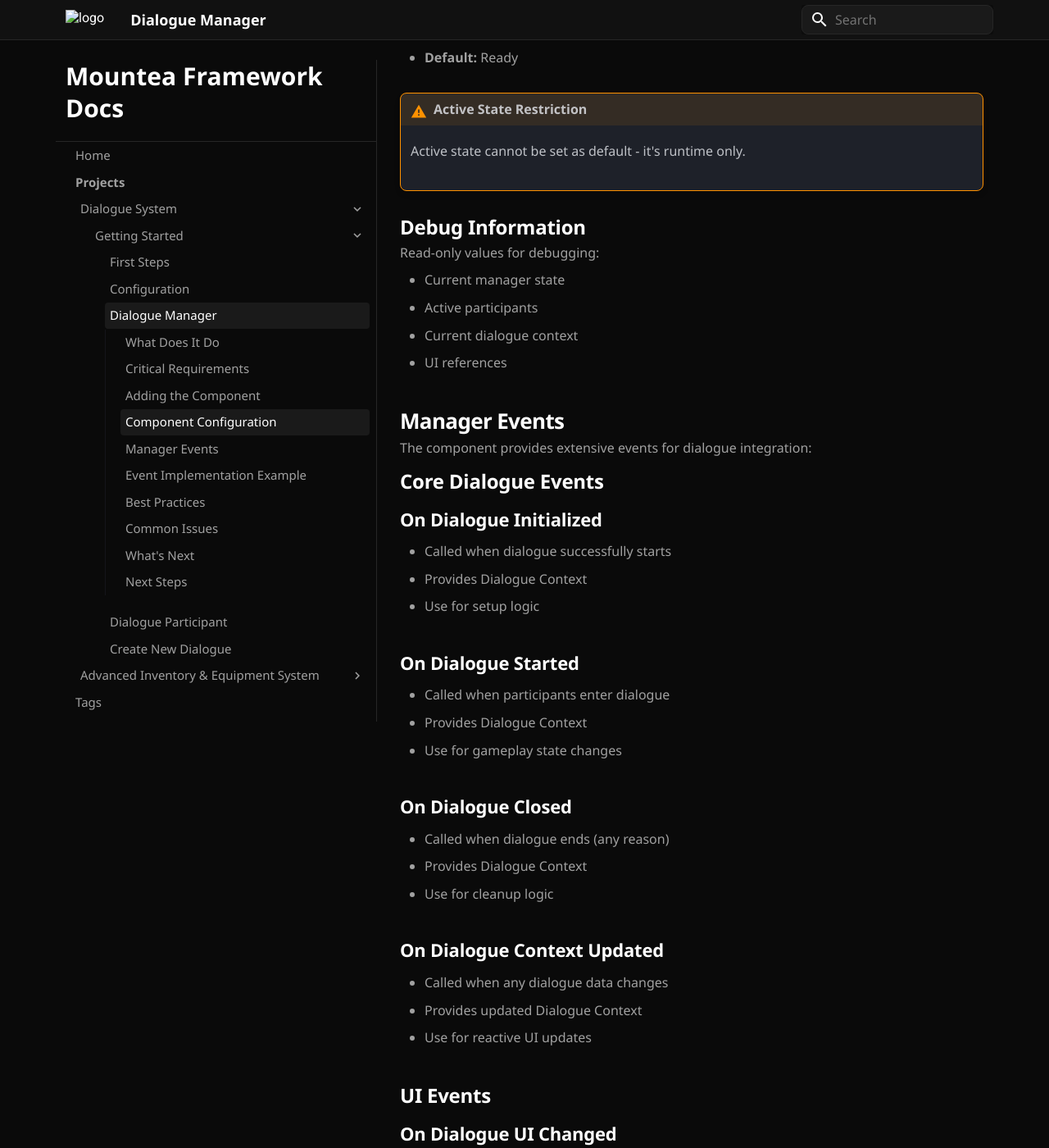
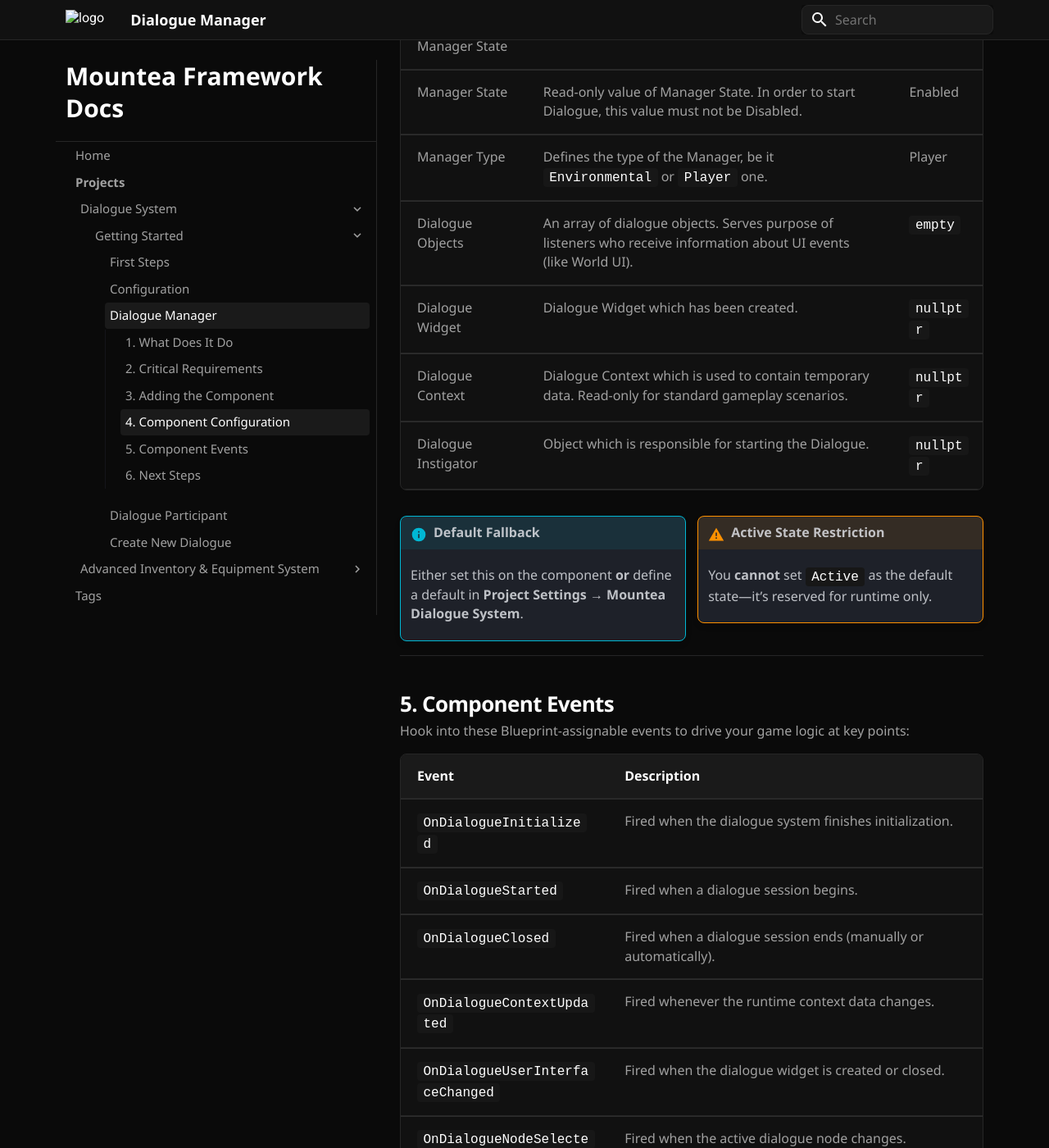
Before and after one commit to Mountea-Framework/MounteaFrameworkWebsite, an MkDocs documentation site: the page built from docs_src/DialogueSystem/GettingStarted/SetupDialogueManager.md, in a window 1280 px wide and 1400 px high, scrolled down 1786 px. Shown: the whole window at 82% size. Built offline with MkDocs 1.6.1 and Material for MkDocs 9.7.7, drawn with Linux system fonts in a browser that asks for light colours; old or Windows-style settings are respelled for this version of MkDocs; some of the changed text lies outside the part shown.

Commit message:
Revise Dialogue Manager setup guide for clarity
Rewrites and restructures the Dialogue Manager setup documentation for improved clarity and usability. Adds sectioned headings, concise step-by-step instructions, property and event tables, and tips for quick setup. Removes redundant explanations and streamlines the guide to focus on essential configuration and integration steps for the Player's Dialogue Manager component.

````diff
--- a/docs_src/DialogueSystem/GettingStarted/SetupDialogueManager.md
+++ b/docs_src/DialogueSystem/GettingStarted/SetupDialogueManager.md
@@ -1,211 +1,116 @@
+---
+tags:
+  - setup
+  - manager
+  - player
+  - tutorial
+  - dialogue
+---
+
 # Dialogue Manager Component
 
-The Dialogue Manager Component orchestrates dialogue flow and handles the conversation state.
+The **Mountea Dialogue Manager** component orchestrates dialogue flow and handles the conversation state.
 
-## What Does It Do
+This configuration exact page covers the **main** Dialogue Manager from the scope of the Player. Dialogue system also provides a way to handle an *environmental* dialogue where NPCs talk to each other without any Player input. This setup will be covered later.
+
+---
+
+## 1. What Does It Do
+
 - Initializes and manages dialogue sessions
 - Controls UI creation and destruction
 - Processes player input and choices
 - Manages dialogue state transitions
-- Provides events for game logic integration
-
-## Critical Requirements
-
-!!! danger inline "Player State Only"
-    The Manager Component **must** be attached to Player State for proper replication and persistence.
-
-!!! warning inline end "Interface Implementation"
-    Implements `IMounteaDialogueManagerInterface` which contains essential flow functions.
-
-## Adding the Component
-
-### Step 1: Open Player State
-1. **Open** your Player State Blueprint
-2. **Click** Add Component button
-3. **Search** for "Mountea Dialogue Manager"
-
-### Step 2: Select Component Type
-Choose between:
-
-- **Mountea Dialogue Manager** - Basic C++ component
-- **BP_MounteaDialogueManager** - Pre-configured Blueprint version
-
-!!! tip "Quick Setup"
-    BP version includes predefined WBP class and additional settings for faster setup.
-
-### Step 3: Component Added
-That's all needed for Player State setup.
-
-## Component Configuration
-
-### Main Settings
-
-#### Dialogue Widget Class
-- **Type:** Widget Blueprint Class
-- **Purpose:** UI class for this specific manager
-- **Requirement:** Either this OR Project Settings default must be set
-
-!!! info "Widget Class Rules"
-    Widget must implement `IMounteaDialogueWBPInterface` to appear in dropdown.
-
-#### Default Manager State
-- **Type:** Enum
-- **Options:** Ready, Disabled
-- **Purpose:** Initial state when component starts
-- **Default:** Ready
-
-!!! warning "Active State Restriction"
-    Active state cannot be set as default - it's runtime only.
-
-### Debug Information
-
-Read-only values for debugging:
-
-- Current manager state
-- Active participants
-- Current dialogue context
-- UI references
-
-## Manager Events
-
-The component provides extensive events for dialogue integration:
-
-### Core Dialogue Events
-
-#### On Dialogue Initialized
-- Called when dialogue successfully starts
-- Provides Dialogue Context
-- Use for setup logic
-
-#### On Dialogue Started
-- Called when participants enter dialogue
-- Provides Dialogue Context
-- Use for gameplay state changes
-
-#### On Dialogue Closed
-- Called when dialogue ends (any reason)
-- Provides Dialogue Context
-- Use for cleanup logic
-
-#### On Dialogue Context Updated
-- Called when any dialogue data changes
-- Provides updated Dialogue Context
-- Use for reactive UI updates
-
-### UI Events
-
-#### On Dialogue UI Changed
-- Called when UI is created or destroyed
-- Provides UI Class and Reference
-- May contain null values - validate before use
-
-### Node Events
-
-#### On Dialogue Node Selected
-- Called when any node becomes active
-- Provides Dialogue Context
-- Use for node-specific logic
-
-#### On Dialogue Node Started
-- Called when node begins execution
-- Triggers before dialogue rows execute
-- Provides Dialogue Context
-
-#### On Dialogue Node Finished
-- Called when node completes
-- Triggers after all rows finish
-- Provides Dialogue Context
-
-### Row Events
-
-#### On Dialogue Row Started
-- Called for each dialogue row
-- Provides Dialogue Context
-- Use for row-specific effects
-
-#### On Dialogue Row Finished
-- Called when row completes
-- Provides Dialogue Context
-- Triggers before next row or node finish
-
-### Audio Events
-
-#### On Dialogue Voice Start Request
-- Called when voice should play
-- Provides Voice Sound Base
-- Use for custom audio implementation
-
-#### On Dialogue Voice Skip Request
-- Called when voice should stop
-- Provides Voice Sound Base
-- Use for audio interruption logic
-
-### Error Handling
-
-#### On Dialogue Failed
-- Called when dialogue cannot proceed
-- Provides Error Message
-- Use for error recovery or user feedback
-
-#### On Dialogue Manager State Changed
-- Called when manager state updates
-- Provides new state value
-- Use for state-dependent logic
-
-## Event Implementation Example
-
-```txt
-// On Dialogue Started event
-Event On Dialogue Started
-├── Set Input Mode (UI Only)
-├── Hide HUD
-└── Enable Dialogue Controls
-```
-
-## Best Practices
-
-### Setup
-- Use BP version for standard implementations
-- Set Widget Class in Manager for dialogue-specific UI
-- Keep Manager on Player State always
-
-### Event Usage
-- Use Initialize for one-time setup
-- Use Started/Closed for state management
-- Use Row events for subtitle/audio timing
-- Validate UI references before use
-
-### Debugging
-- Monitor debug values during development
-- Use Failed event for error handling
-- Test state transitions thoroughly
-
-## Common Issues
-
-### UI Not Appearing
-- Check Widget Class is set (Manager or Project Settings)
-- Verify widget implements required interface
-- Ensure Manager is on Player State
-
-### Events Not Firing
-- Confirm component is properly added
-- Check Manager state (must be Ready/Active)
-- Verify dialogue has valid participants
-
-### State Problems
-- Don't set Active as default state
-- Use events to track state changes
-- Reset states properly on dialogue end
-
-## What's Next
-
-With Manager Component configured:
-
-1. **Add Participant Components** - Set up NPCs and Player
-2. **Create Dialogue Content** - Build trees and data
-3. **Test Integration** - Verify events work correctly
+- Exposes Blueprint events for game logic integration
 
 ---
 
-## Next Steps
-[Setup Dialogue Participant Component →](SetupDialogueParticipant.md) Setup Dialogue Participants so NPCs can talk with the Player
+## 2. Critical Requirements
+
+!!! danger inline "Player State Only"
+    The Player Manager Component **must** be attached to your **Player State** for Player in order to make the Dialogue work.
+
+!!! warning inline end "Interface Implementation"
+    Implements `IMounteaDialogueManagerInterface`, which contains essential flow functions.
+
+---
+
+## 3. Adding the Component
+
+### Step 1: Open Player State
+1. **Open** your Player State Blueprint.
+2. **Click** the **Add Component** button.
+3. **Search** for **Mountea Dialogue Manager**.
+
+### Step 2: Select Component Type
+
+Choose between:
+
+- **Mountea Dialogue Manager** – Basic C++ component.
+- **BP_MounteaDialogueManager** – Pre-configured Blueprint with default widget and settings.
+
+!!! tip inline "Quick Setup"
+    The blueprint version includes a predefined Widget Blueprint and common defaults for faster setup.
+
+!!! tip inline end "Use Example Data"
+    In the *Example* map there is already pre-defined Player State class which can recycled/copied from the plugin.
+
+---
+
+## 4. Component Configuration
+
+Dialogue Manager has a lot propertis which can be set up and/or read.
+
+| Property                         | Description                                                                                                        |  Default  |
+|----------------------------------|--------------------------------------------------------------------------------------------------------------------| --------- |
+| Dialogue Widget Class            | The UI class used by this manager. Must implement `IMounteaDialogueWBPInterface`.                                  | `nullptr` |
+| Default Manager State            | The state applied on BeginPlay.                                                                                    | Enabled   |
+| Manager State                    | Read-only value of Manager State. In order to start Dialogue, this value must not be Disabled.                     | Enabled   |
+| Manager Type                     | Defines the type of the Manager, be it `Environmental` or `Player` one.                                            | Player    |
+| Dialogue Objects                 | An array of dialogue objects. Serves purpose of listeners who receive information about UI events (like World UI). | `empty`   |
+| Dialogue Widget                  | Dialogue Widget which has been created.                                                                            | `nullptr` |
+| Dialogue Context                 | Dialogue Context which is used to contain temporary data. Read-only for standard gameplay scenarios.               | `nullptr` |
+| Dialogue Instigator              | Object which is responsible for starting the Dialogue.                                                             | `nullptr` |
+
+
+!!! info inline "Default Fallback"
+    Either set this on the component **or** define a default in **Project Settings → Mountea Dialogue System**.
+
+!!! warning inline end "Active State Restriction"
+    You **cannot** set `Active` as the default state—it’s reserved for runtime only.
+
+---
+
+## 5. Component Events
+
+Hook into these Blueprint-assignable events to drive your game logic at key points:
+
+| Event                            | Description                                                                             |
+|----------------------------------|-----------------------------------------------------------------------------------------|
+| `OnDialogueInitialized`          | Fired when the dialogue system finishes initialization.                                 |
+| `OnDialogueStarted`              | Fired when a dialogue session begins.                                                   |
+| `OnDialogueClosed`               | Fired when a dialogue session ends (manually or automatically).                         |
+| `OnDialogueContextUpdated`       | Fired whenever the runtime context data changes.                                        |
+| `OnDialogueUserInterfaceChanged` | Fired when the dialogue widget is created or closed.                                    |
+| `OnDialogueNodeSelected`         | Fired when the active dialogue node changes.                                            |
+| `OnDialogueNodeStarted`          | Fired at the start of a dialogue node’s execution.                                      |
+| `OnDialogueNodeFinished`         | Fired when a dialogue node finishes execution.                                          |
+| `OnDialogueRowStarted`           | Fired when an individual dialogue row begins (line or voice).                           |
+| `OnDialogueRowFinished`          | Fired when an individual dialogue row ends.                                             |
+| `OnNextDialogueRowDataRequested` | Fired when the manager requests the next row’s data.                                    |
+| `OnDialogueFailed`               | Fired if the dialogue initialization or execution fails (provides an error message).    |
+| `OnDialogueManagerStateChanged`  | Fired when the manager transitions between states (e.g., Idle → Active).                |
+| `OnDialogueVoiceStartRequest`    | Fired when a voice line is requested to start playing.                                  |
+| `OnDialogueVoiceSkipRequest`     | Fired when a voice line skip is requested by the user.                                  |
+
+---
+
+## 6. Next Steps
+
+<div class="card-grid">
+  <div class="card next-steps participantComponent">
+    <h4 class="card-title">Participant Component</h4>
+    <p class="card-description">Add and configure dialogue participants</p>
+    <a href="../DialogueParticipantComponent" class="card-link"></a>
+  </div>
+</div>
````
